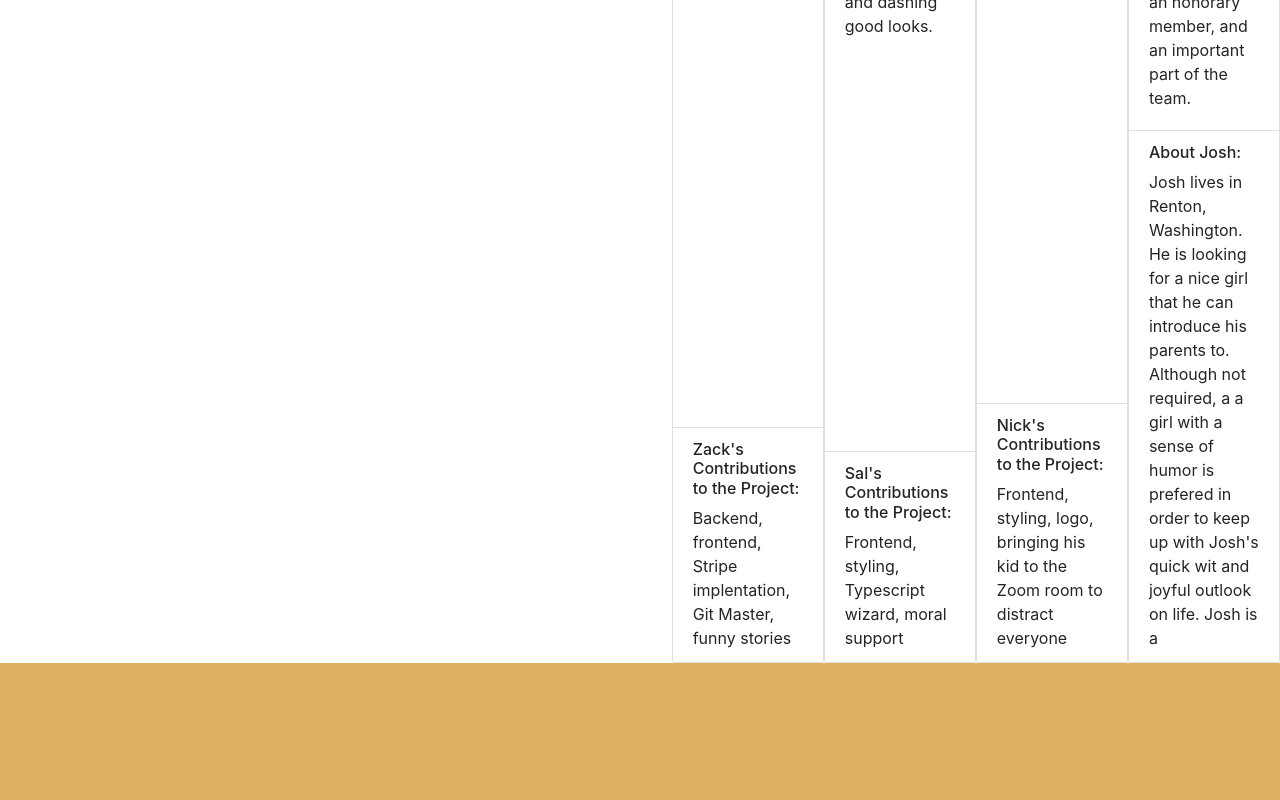
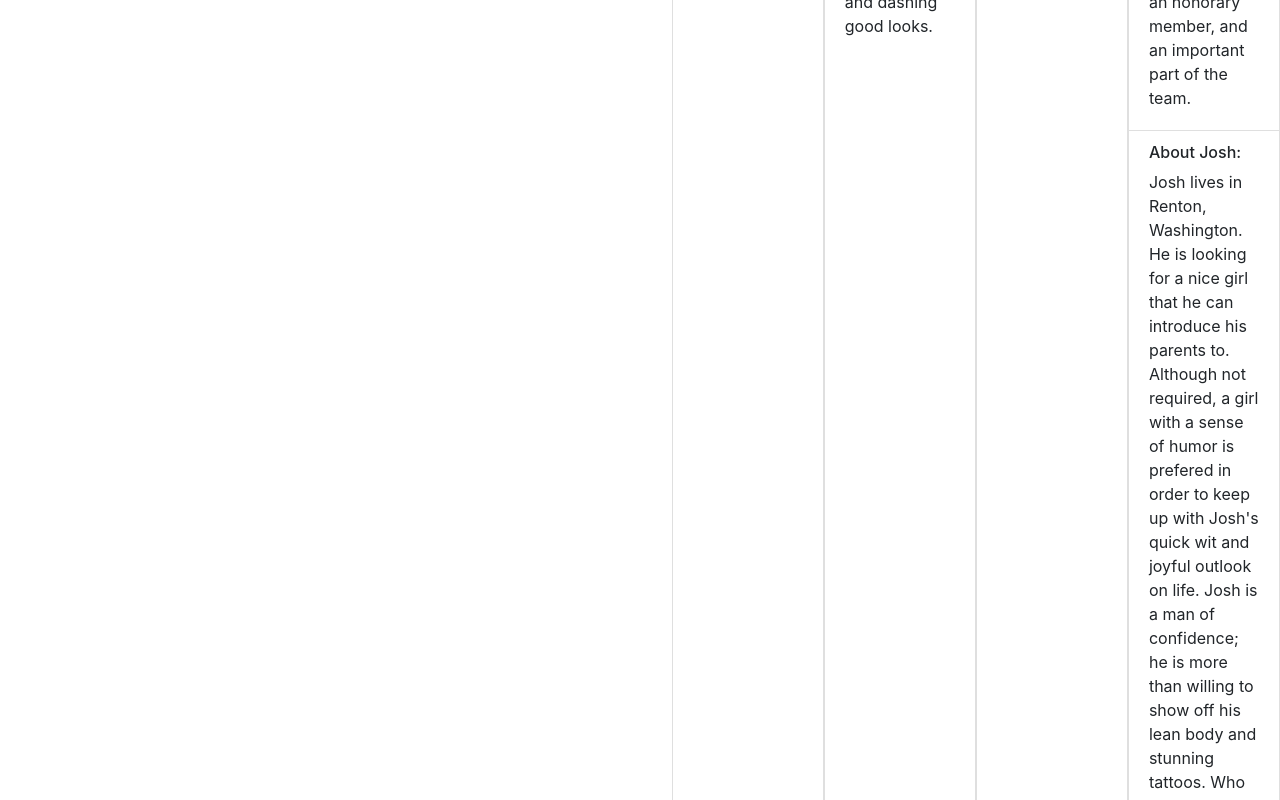
Before and after one commit to zbarovsky/help-wanted-frontend, a Next.js app: page /about in a window 1280 px wide. Shown: the part 660-1460 px from the top of the page. Before the commit the page ends 1323 px from the top, so only its background shows below. Built offline with nearby package versions, Linux system fonts and the light colour scheme.

Commit message:
updated infor about josh.  Im open to more suggestions

```diff
--- a/pages/about.tsx
+++ b/pages/about.tsx
@@ -74,7 +74,7 @@ const About: React.FC = () => {
                 </Card.Body>
                 <ListGroup className="list-group-flush">
                     <ListGroupItem> <h6>About Josh: </h6>
-                        Josh lives in Renton, Washington.  He is looking for a nice girl that he can introduce his parents to.  Although not required, a a girl with a sense of humor is prefered in order to keep up with Josh's quick wit and joyful outlook on life.  Josh is a
+                        Josh lives in Renton, Washington.  He is looking for a nice girl that he can introduce his parents to.  Although not required, a girl with a sense of humor is prefered in order to keep up with Josh's quick wit and joyful outlook on life.  Josh is a man of confidence; he is more than willing to show off his lean body and stunning tattoos.  Who needs to buy a fan when you can just pop your shirt off when you get too hot?  That's just the way Josh lives his life.  Josh, "the-man-that-has-everything", is just missing one thing. . . a lucky lady that is enjoys life as much as he does.
                     </ListGroupItem>
                 </ListGroup>
                 {/* <Card.Body>
```
